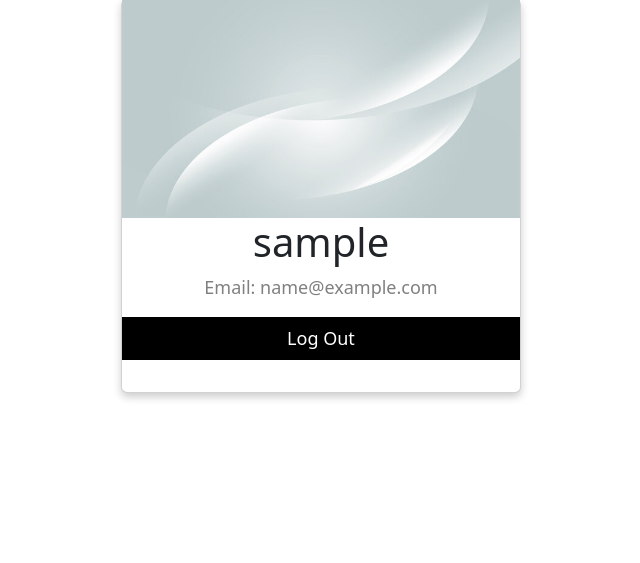
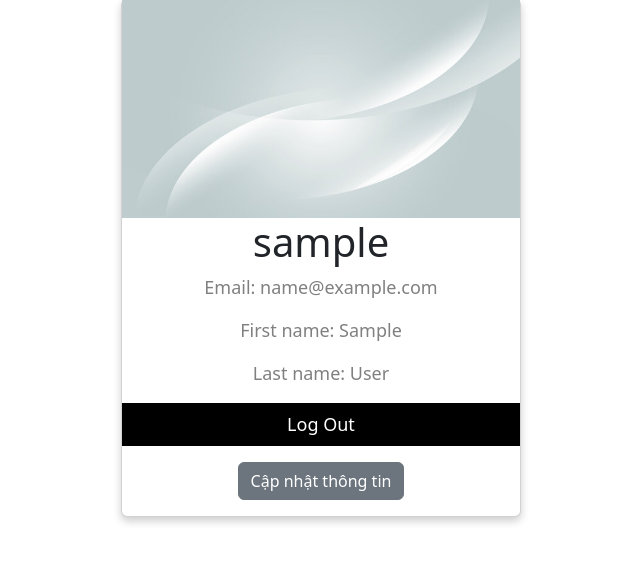
Before and after one commit to matthew28302/timdothatlac, a Django app: page /users/ in a window 1280 px wide. Shown: the part 87-650 px from the top of the page, without its empty margins (319-959 px from the left). Run offline with Django 4.2, Linux system fonts and the light colour scheme; the visitor is signed in with stand-in values (Sample User, id 1).

Commit message:
add update user

```diff
--- a/app/templates/app/item.html
+++ b/app/templates/app/item.html
@@ -6,7 +6,7 @@
 
 {% block wrapper %}
 
-<div id="detail">
+<div id="detail" >
     <ul class="list-group list-group-flush">
         {% comment %} <li>Title {{ item.title }}</li>
        <li>Type of items: {{item.typeItem}}</li>
--- a/users/templates/users/user.html
+++ b/users/templates/users/user.html
@@ -60,8 +60,12 @@
             <img src="{% static 'users/background.jpg'%}" alt="image" style='width:100%'>
             <h1>{{ request.user.username }}</h1>
         <p class="title">Email: {{ request.user.email}}</p>
+        <p class="title">First name: {{ request.user.first_name}}</p>
+        <p class="title">Last name: {{ request.user.last_name}}</p>
 
            <p> <a class='log' href="{% url 'users:logout' %}"> Log Out</a><p>
+            <a href="{% url 'users:update' request.user.id %}"> <button  class="btn btn-secondary" type="button"> Cập nhật thông tin</button> </a>
+
 
         </div>
     </body>
--- a/users/urls.py
+++ b/users/urls.py
@@ -7,6 +7,8 @@ urlpatterns = [
     path('login/', views.login_view, name='login'),
     path('logout/', views.logout_view, name='logout'),
     path('register/', views.register, name='register'),
+    path("<int:pk>", views.update, name="update"),
+    path("updaterecord/<int:pk>", views.updaterecord, name="updaterecord" ),
     path("reset_password/", auth_views.PasswordResetView.as_view(), name="password_reset"),
     path("reset_password_sent/", auth_views.PasswordResetDoneView.as_view(), name="password_reset_done"),
     path("reset/<uidb64>/<token>/", auth_views.PasswordResetConfirmView.as_view(), name="password_reset_confirm"),
--- a/users/views.py
+++ b/users/views.py
@@ -5,10 +5,29 @@ from django.urls import reverse
 from .forms import RegistrationForm
 from django.contrib.auth.decorators import login_required
 from django.contrib import messages
+from django.contrib.auth.models import User
+from django.shortcuts import render, get_object_or_404
 
 
+def update(request, pk):
+    mymember= get_object_or_404(User, pk=pk)
 
+    return render(request, 'users/update.html', {
+        'mymember': mymember
+    })
 
+def updaterecord(request, pk):
+
+    email = request.POST['email']
+    first_name = request.POST['first_name']
+    last_name = request.POST['last_name']
+
+    member = get_object_or_404(User, pk=pk)
+    member.first_name = first_name
+    member.last_name = last_name
+    member.email = email
+    member.save()
+    return HttpResponseRedirect(reverse('users:index'))
 
 
 
```
Also changed, not shown: users/templates/users/update.html (added, +29 -0 lines), users/forms.py (line endings or trailing spaces).
